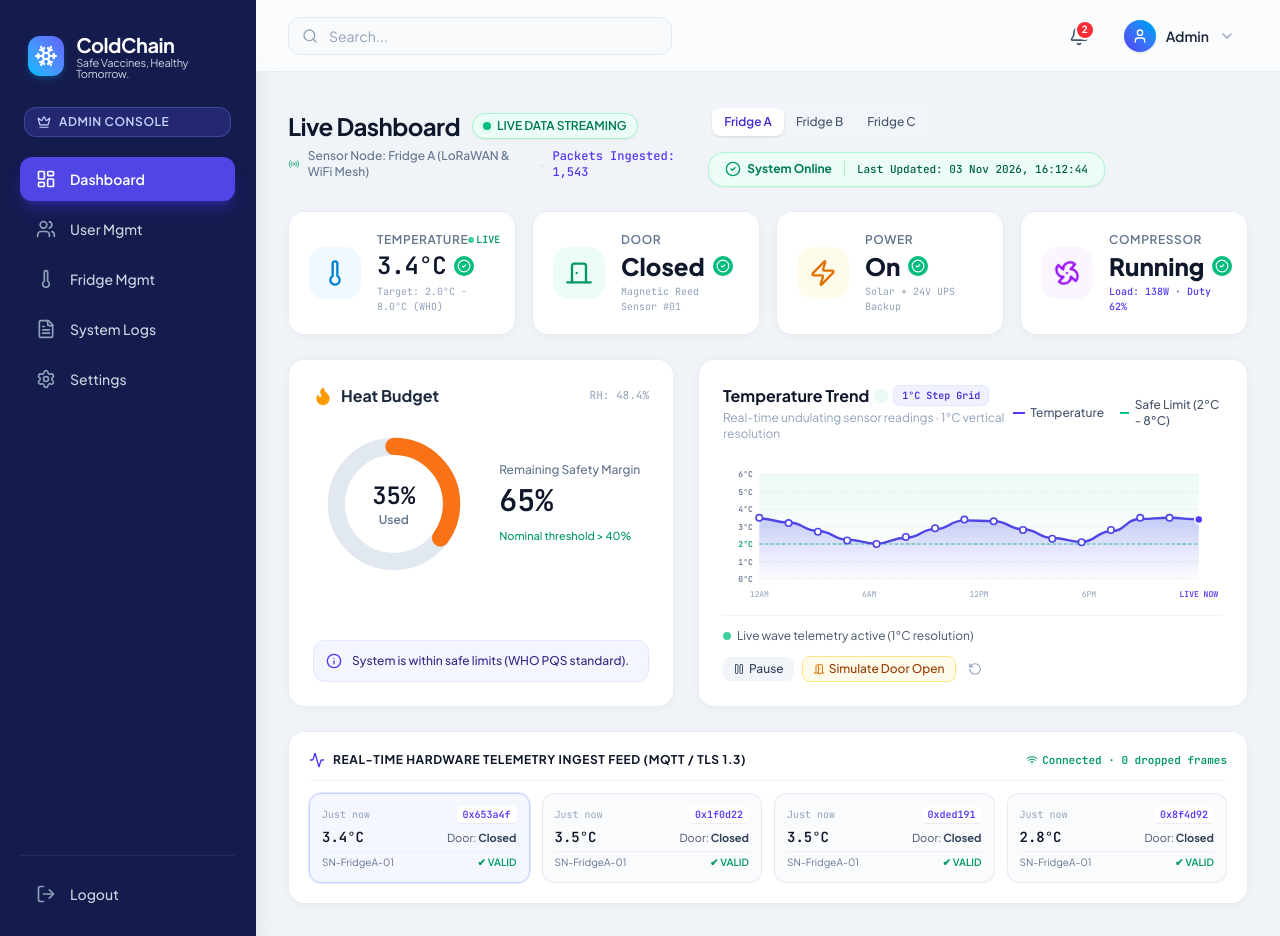
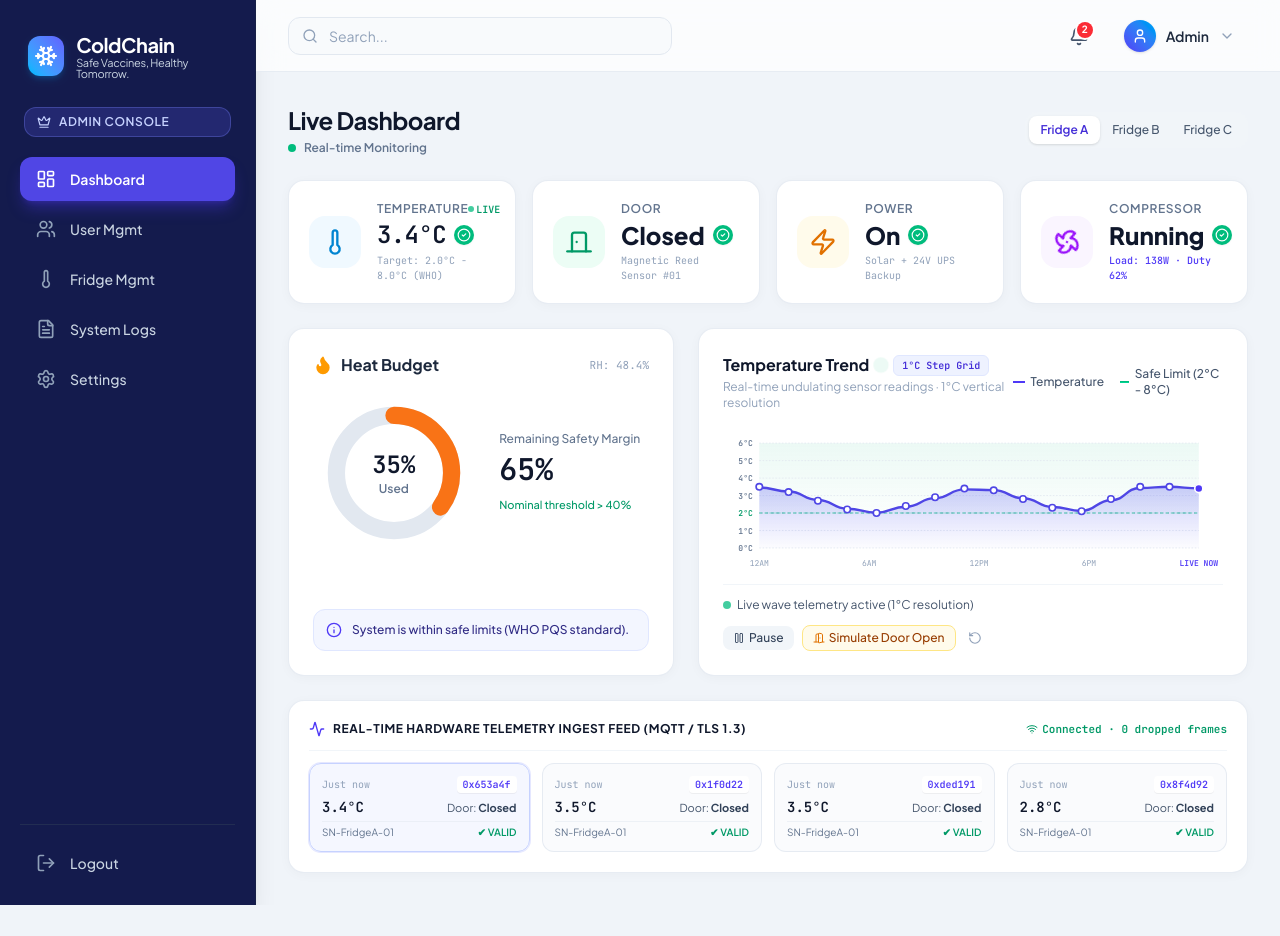
Before and after one commit to sajjadul404/ColdChain, a React (Vite) app: page / in a window 1280 px wide. After the commit the page ends 905 px from the top, so only its background shows below. Built offline with nearby package versions, Linux system fonts and the light colour scheme.

Commit message:
Live deshboard rmv and update

```diff
--- a/src/components/LiveDashboard.jsx
+++ b/src/components/LiveDashboard.jsx
@@ -8,7 +8,6 @@ import {
   CheckCircle2,
   Flame,
   Info,
-  Radio,
   Wifi,
   Play,
   Pause,
@@ -232,31 +231,14 @@ export const LiveDashboard = ({ fridges, temperatureTrend: initialTrend }) => {
       {/* Top Banner / Dashboard Header */}
       <div className="flex flex-col md:flex-row md:items-center justify-between gap-4">
         <div>
-          <div className="flex items-center gap-3">
           <h2 className="text-2xl font-bold tracking-tight text-slate-900">Live Dashboard</h2>
-            <span className="inline-flex items-center gap-1.5 px-2.5 py-1 rounded-full text-xs font-semibold bg-emerald-50 text-emerald-700 border border-emerald-200 shadow-xs">
-              <span className="relative flex h-2 w-2">
-                <span className="animate-ping absolute inline-flex h-full w-full rounded-full bg-emerald-400 opacity-75"></span>
-                <span className="relative inline-flex rounded-full h-2 w-2 bg-emerald-500"></span>
-              </span>
-              <span>LIVE DATA STREAMING</span>
-            </span>
-          </div>
-
-          <div className="flex items-center gap-2 mt-1.5">
-            <Radio className="w-3.5 h-3.5 text-emerald-600 animate-pulse" />
-            <span className="text-xs font-medium text-slate-500">
-              Sensor Node: {activeFridge.name} (LoRaWAN & WiFi Mesh)
-            </span>
-            <span className="text-slate-300">·</span>
-            <span className="text-xs text-indigo-600 font-mono font-medium">
-              Packets Ingested: {packetCount.toLocaleString()}
-            </span>
+          <div className="flex items-center gap-2 mt-1">
+            <span className="w-2 h-2 rounded-full bg-emerald-500"></span>
+            <span className="text-xs font-semibold text-slate-500">Real-time Monitoring</span>
           </div>
         </div>
 
-        {/* Right Status Pill & Fridge Selector */}
-        <div className="flex flex-wrap items-center gap-3">
+        {/* Right Fridge Selector */}
         <div className="flex bg-slate-100 p-1 rounded-xl text-xs font-medium">
           {fridges.map((fridge) => (
             <button
@@ -274,18 +256,6 @@ export const LiveDashboard = ({ fridges, temperatureTrend: initialTrend }) => {
               {fridge.name}
             </button>
           ))}
-          </div>
-
-          <div className="bg-emerald-50 border border-emerald-200/80 rounded-2xl px-4 py-2 flex items-center gap-3 shadow-xs">
-            <div className="flex items-center gap-1.5 text-emerald-700 font-bold text-xs">
-              <CheckCircle2 className="w-4 h-4 text-emerald-600" />
-              <span>System Online</span>
-            </div>
-            <div className="h-4 w-[1px] bg-emerald-200"></div>
-            <span className="text-[11px] text-emerald-800 font-mono font-medium">
-              Last Updated: {lastUpdated || 'Syncing...'}
-            </span>
-          </div>
         </div>
       </div>
 
```
Lines whose indentation alone changed are shown as unchanged.
